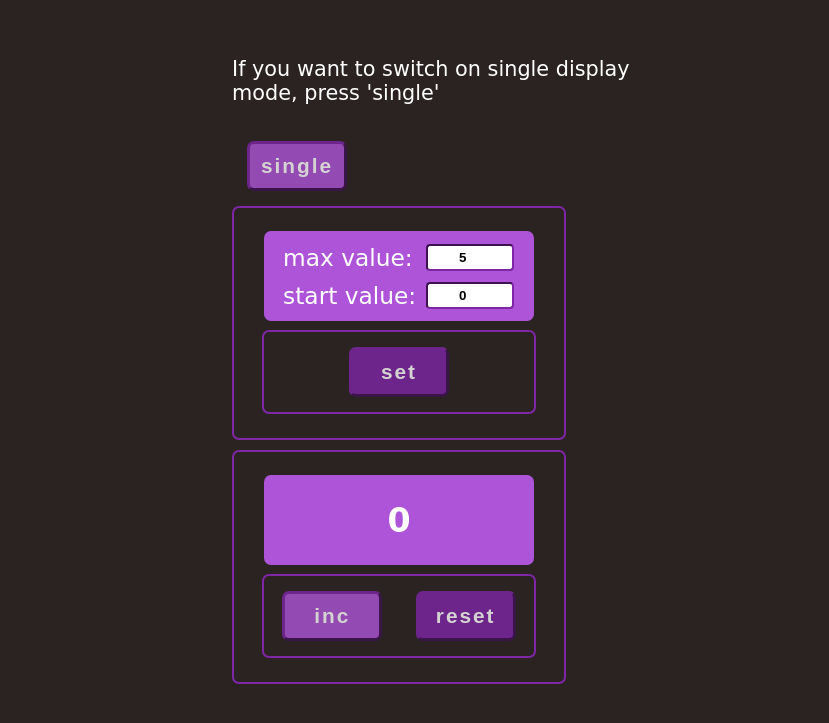
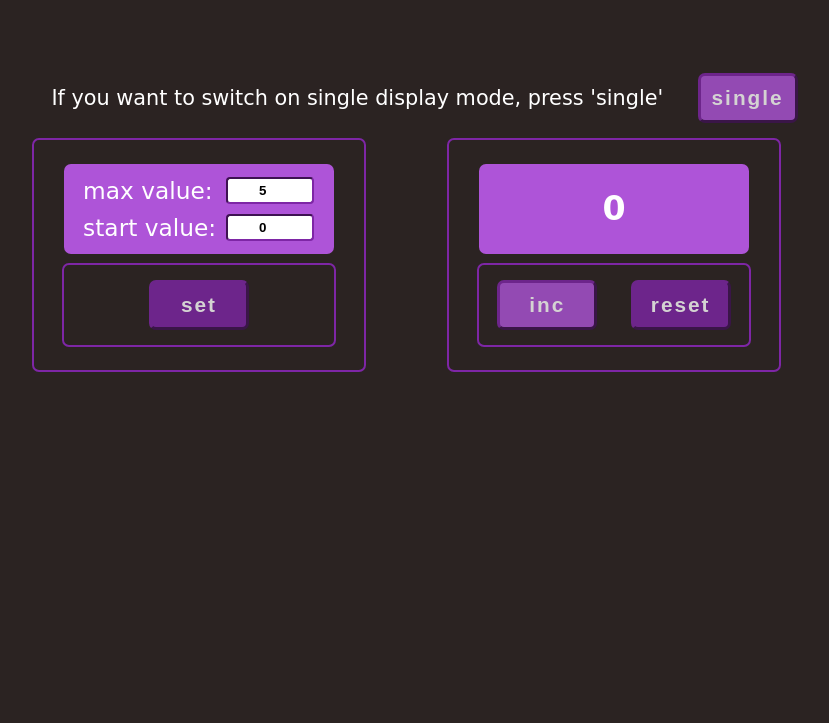
Before and after one commit to anksuunamun/counter-monday-ts, a React (Create React App) app: page / in a window 1280 px wide. Shown: the part 193-916 px from the top of the page, without its empty margins (208-1037 px from the left). After the commit the page ends 825 px from the top, so only its background shows below. Built offline with nearby package versions, Linux system fonts and the light colour scheme.

Commit message:
style: add style for announcement block

```diff
--- a/src/App.css
+++ b/src/App.css
@@ -7,6 +7,27 @@ body {
 }
 
 .App {
-    width: 400px;
     margin: 250px auto;
+    min-width: 600px;
+    max-width: 800px;
+    display: grid;
+    grid-template-rows: 1fr 3fr;
+    grid-template-columns: 1fr 1fr;
+    grid-template-areas: 'announce announce'
+                         'counter counter';
 }
+
+.announcement {
+    grid-area: announce;
+    display: flex;
+    flex-direction: row;
+    justify-content: space-evenly;
+    align-items: center;
+}
+
+.counterWrapper {
+    display: grid;
+    grid-template-columns: 1fr 1fr;
+    column-gap: 30px;
+    grid-area: counter;
+}
```
